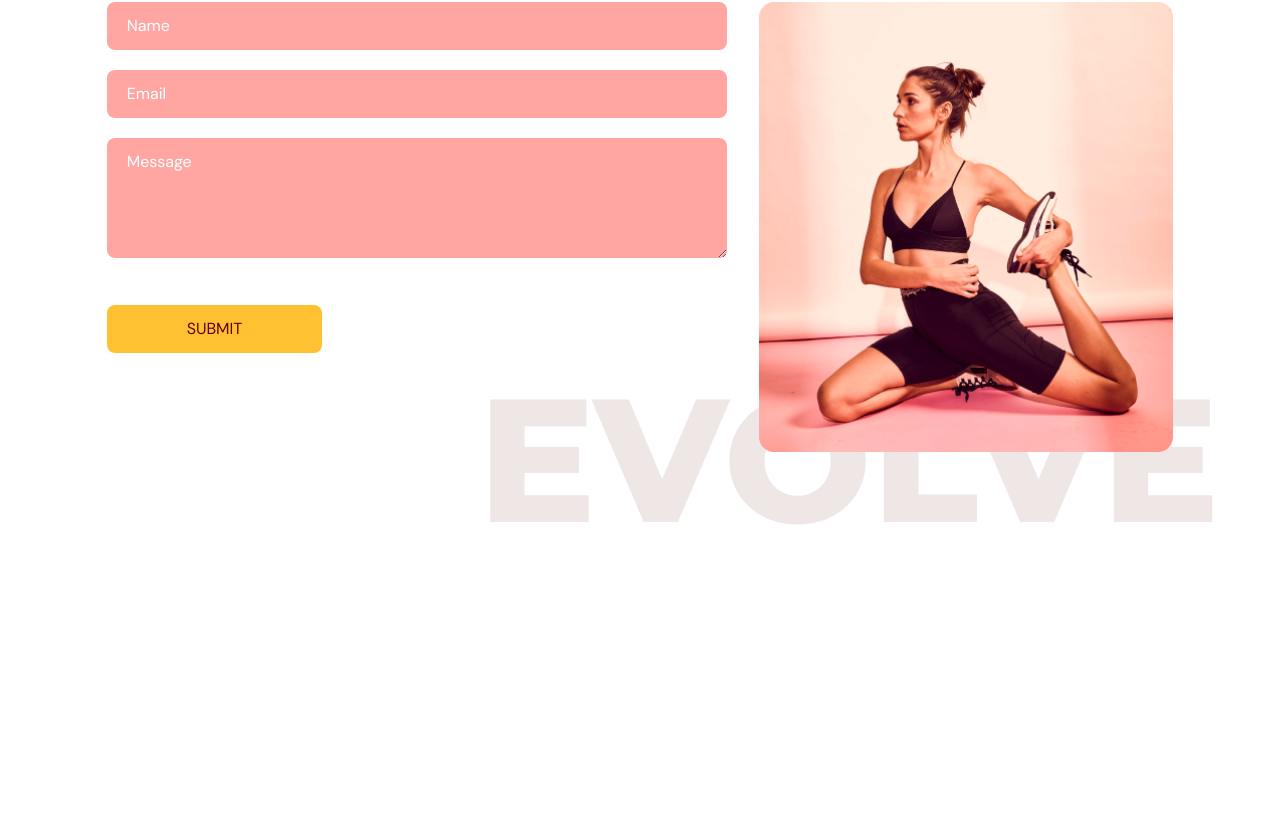
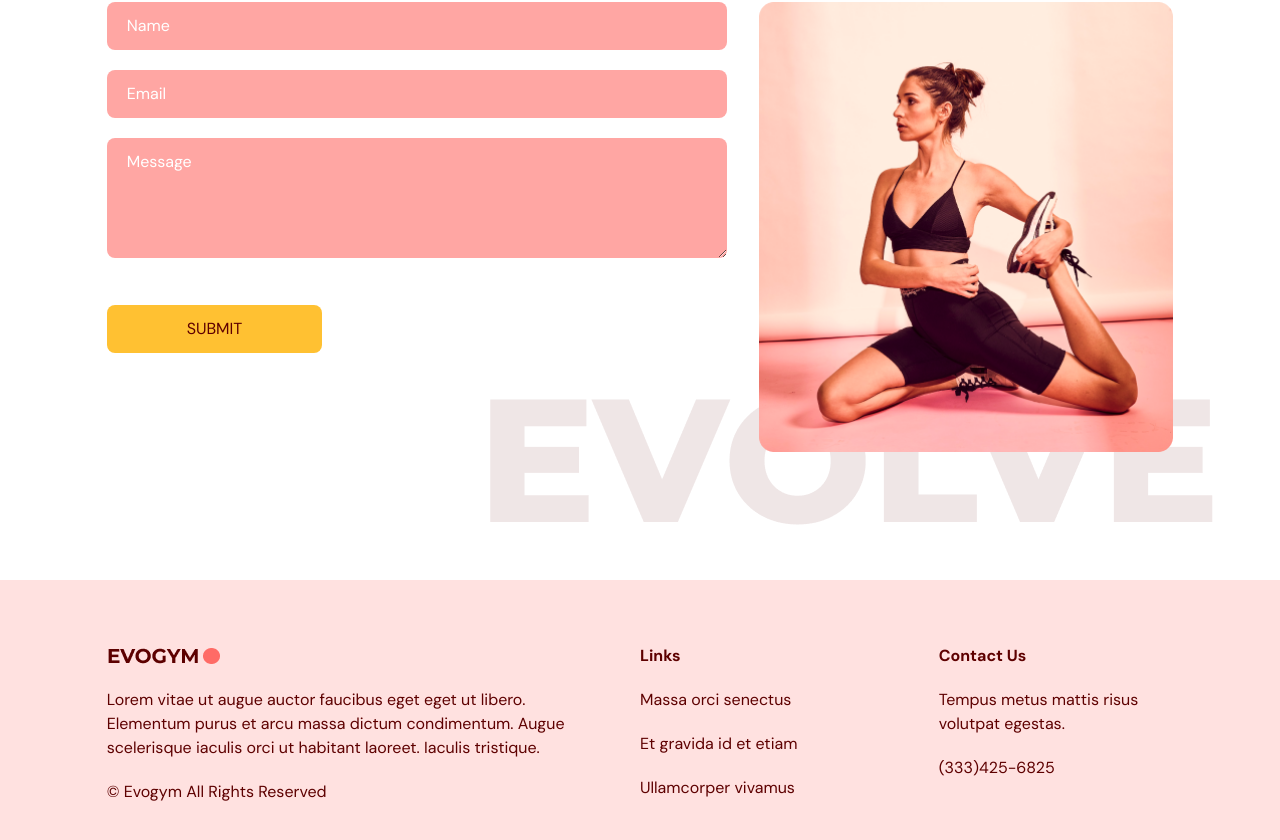
Before and after one commit to Anil-Kumar-TP/react-typescript-gym, a React (Vite) app: page / in a window 1280 px wide. Shown: the part 3276-4116 px from the top of the page. Before the commit the page ends 3856 px from the top, so only its background shows below. Built offline with nearby package versions, Linux system fonts and the light colour scheme.

Commit message:
Completed the footer section

```diff
--- a/src/App.tsx
+++ b/src/App.tsx
@@ -3,6 +3,7 @@
 import Benefits from "@/scenes/benefits";
 import OurClasses from "@/scenes/ourClasses";
 import ContactUs from "@/scenes/contactUs";
+import Footer from "@/scenes/footer";
 import { useEffect, useState } from "react"
 import { SelectedPage } from "@/shared/types";
 
@@ -30,6 +31,7 @@
       <Benefits setSelectedPage={setSelectedPage} />
       <OurClasses setSelectedPage={setSelectedPage} />
       <ContactUs setSelectedPage={setSelectedPage} />
+      <Footer/>
     </div>
   );
 };
--- /dev/null
+++ b/src/scenes/footer/index.tsx
@@ -0,0 +1,33 @@
+import Logo from '@/assets/Logo.png'
+
+const Footer = () => {
+    return (
+        <footer className='bg-primary-100 py-16'>
+            <div className='justify-content w-5/6 mx-auto gap-16 md:flex'>
+                <div className='mt-16 basis-1/2 md:mt-0'>
+                    <img src={Logo} alt="footer-logo" />
+                    <p className='my-5'> Lorem vitae ut augue auctor faucibus eget eget ut libero. Elementum
+                        purus et arcu massa dictum condimentum. Augue scelerisque iaculis
+                        orci ut habitant laoreet. Iaculis tristique.</p>
+                    <p>&copy; Evogym All Rights Reserved</p>
+                </div>
+
+                <div className='mt-16 basis-1/4 md:mt-0'>
+                    <h4 className="font-bold">Links</h4>
+                    <p className="my-5">Massa orci senectus</p>
+                    <p className="my-5">Et gravida id et etiam</p>
+                    <p>Ullamcorper vivamus</p>
+                </div>
+
+                <div className="mt-16 basis-1/4 md:mt-0">
+                    <h4 className="font-bold">Contact Us</h4>
+                    <p className="my-5">Tempus metus mattis risus volutpat egestas.</p>
+                    <p>(333)425-6825</p>
+                </div>
+
+            </div>
+        </footer>
+    );
+};
+
+export default Footer;
```
